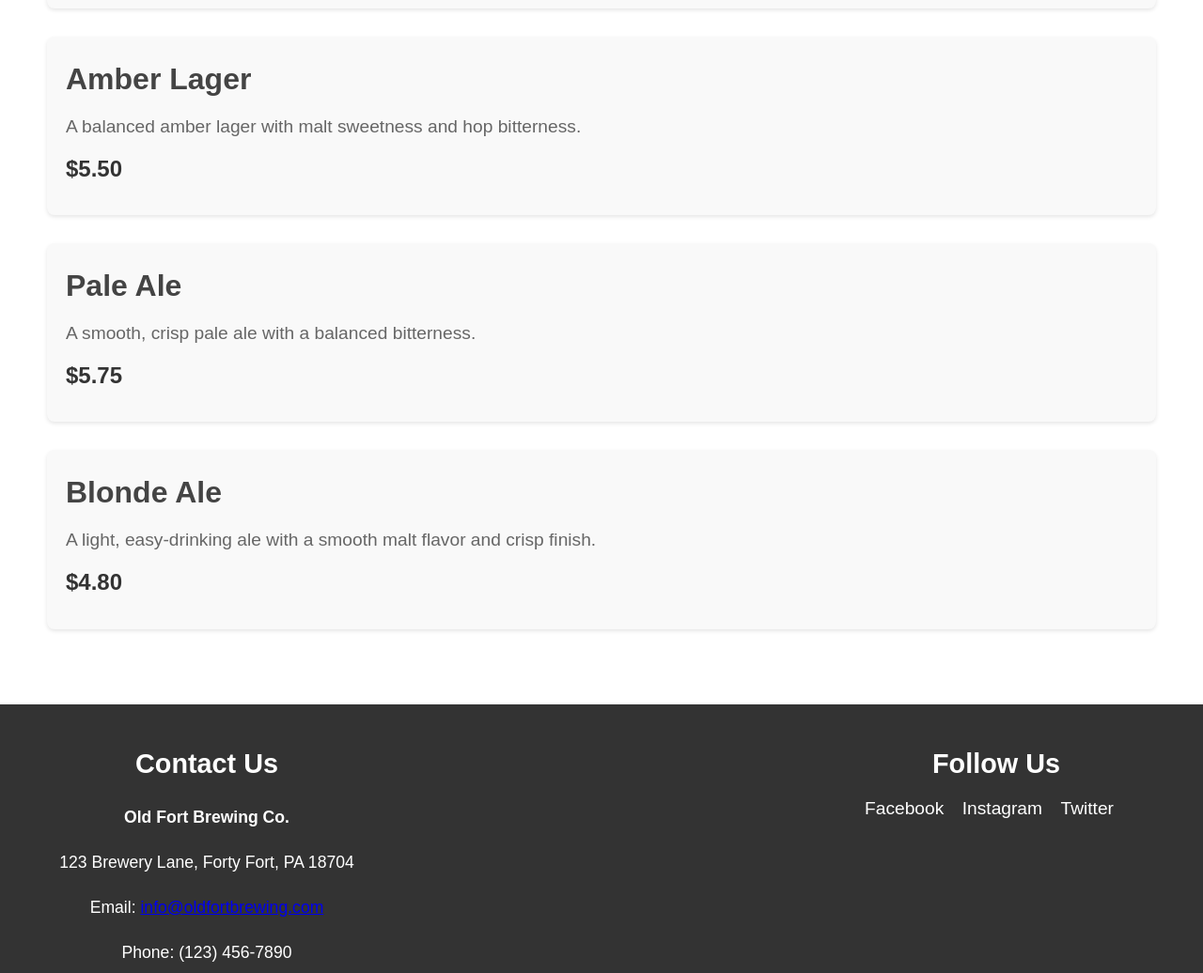
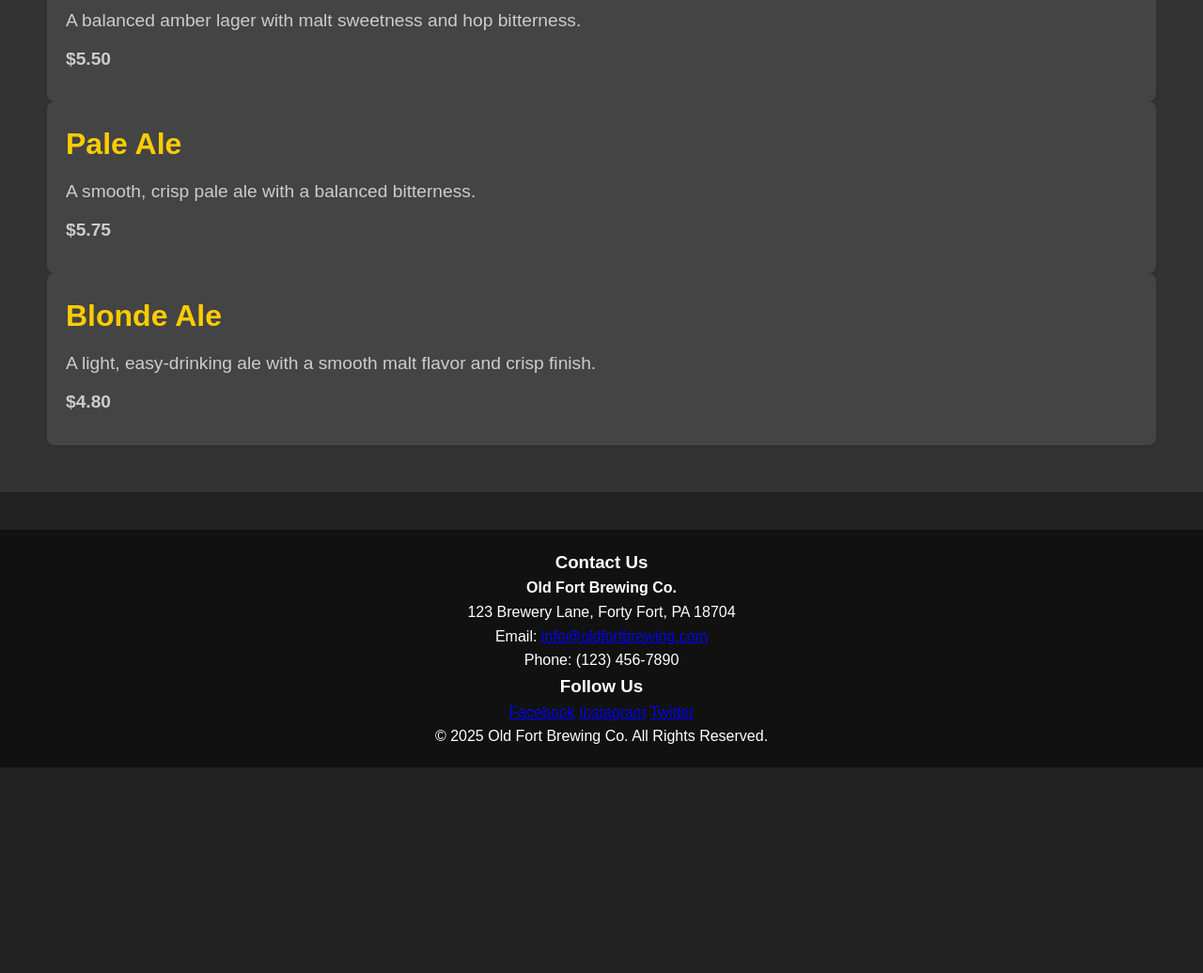
Before and after one commit to Ephelm/Beer-Menu-List, a plain HTML site: page index.html in a window 1280 px wide. Shown: the part 1539-2575 px from the top of the page at 94% size. After the commit the page ends 2356 px from the top, so only its background shows below. Drawn offline with Linux system fonts and the light colour scheme.

Commit message:
Update styles.css

```diff
--- a/styles.css
+++ b/styles.css
@@ -7,16 +7,16 @@
 
 body {
     font-family: 'Arial', sans-serif;
-    color: #333;
+    color: #f4f4f4;
+    background-color: #222;
     line-height: 1.6;
-    background-color: #f4f4f4;
 }
 
-/* Hero Section with Background Image */
+/* Hero Section */
 .hero {
     position: relative;
     height: 100vh;
-    background-image: url('brewery-background.jpg');
+    background-image: url('images/brewery-background.jpg');
     background-size: cover;
     background-position: center;
     color: white;
@@ -34,13 +34,14 @@ body {
     left: 0;
     width: 100%;
     height: 100%;
-    background: rgba(0, 0, 0, 0.5);
+    background: rgba(0, 0, 0, 0.6);
 }
 
 .hero-text h1 {
     font-size: 4rem;
     font-weight: bold;
     margin-bottom: 10px;
+    color: #ffcc00;
 }
 
 .hero-text p {
@@ -51,127 +52,72 @@ body {
 /* Menu List Section */
 .menu-list {
     padding: 50px;
-    background-color: #fff;
+    background-color: #333;
     text-align: center;
-    margin-top: -40px; /* Slight overlap with hero */
+    margin-top: -40px;
 }
 
 .menu-list h2 {
     font-size: 3rem;
     margin-bottom: 30px;
-    color: #333;
+    color: #ffcc00;
+}
+
+.beer-grid {
+    display: grid;
+    grid-template-columns: repeat(auto-fit, minmax(300px, 1fr));
+    gap: 20px;
 }
 
 .beer-item {
-    display: flex;
-    justify-content: center;
-    align-items: center;
-    margin-bottom: 30px;
-    padding: 20px;
-    background-color: #f9f9f9;
+    background-color: #444;
     border-radius: 8px;
     box-shadow: 0 2px 4px rgba(0, 0, 0, 0.1);
     transition: transform 0.3s ease;
+    overflow: hidden;
+}
+
+.beer-item img {
+    width: 100%;
+    height: 200px;
+    object-fit: cover;
 }
 
 .beer-item:hover {
-    transform: scale(1.03);
+    transform: scale(1.05);
 }
 
 .beer-info {
-    flex: 2;
+    padding: 20px;
     text-align: left;
 }
 
 .beer-info h3 {
     font-size: 2rem;
     font-weight: bold;
-    color: #444;
+    color: #ffcc00;
 }
 
 .beer-info p {
     font-size: 1.2rem;
-    color: #666;
+    color: #ccc;
     margin: 10px 0;
 }
 
-.beer-info strong {
+.price {
     font-size: 1.5rem;
-    color: #333;
+    font-weight: bold;
+    color: #fff;
 }
 
-/* Footer Section */
-.footer {
-    background-color: #333;
+footer {
+    text-align: center;
+    padding: 20px;
+    background-color: #111;
     color: white;
-    padding: 40px 20px;
-    text-align: center;
-}
-
-.footer-content {
-    display: flex;
-    justify-content: space-between;
-    flex-wrap: wrap;
-    gap: 20px;
-}
-
-.footer-left,
-.footer-right {
-    flex: 1;
-    max-width: 400px;
-}
-
-.footer h3 {
-    font-size: 1.8rem;
-    margin-bottom: 10px;
-}
-
-.footer p {
-    font-size: 1.1rem;
-    margin-bottom: 5px;
-}
-
-.social-links a {
-    color: #fff;
-    margin-right: 15px;
-    text-decoration: none;
-    font-size: 1.2rem;
-}
-
-.social-links a:hover {
-    color: #f4a261; /* Hover color */
+    margin-top: 40px;
 }
 
 footer p {
     font-size: 1rem;
-    margin-top: 20px;
 }
-
-/* Responsive Design */
-@media (max-width: 768px) {
-    .beer-item {
-        flex-direction: column;
-        align-items: center;
-    }
-
-    .beer-info h3 {
-        font-size: 1.8rem;
-    }
-
-    .beer-info p {
-        font-size: 1rem;
-    }
-
-    .hero-text h1 {
-        font-size: 2.5rem;
-    }
-
-    .hero-text p {
-        font-size: 1.2rem;
-    }
-
-    .footer-content {
-        flex-direction: column;
-        text-align: center;
-    }
-}
```
